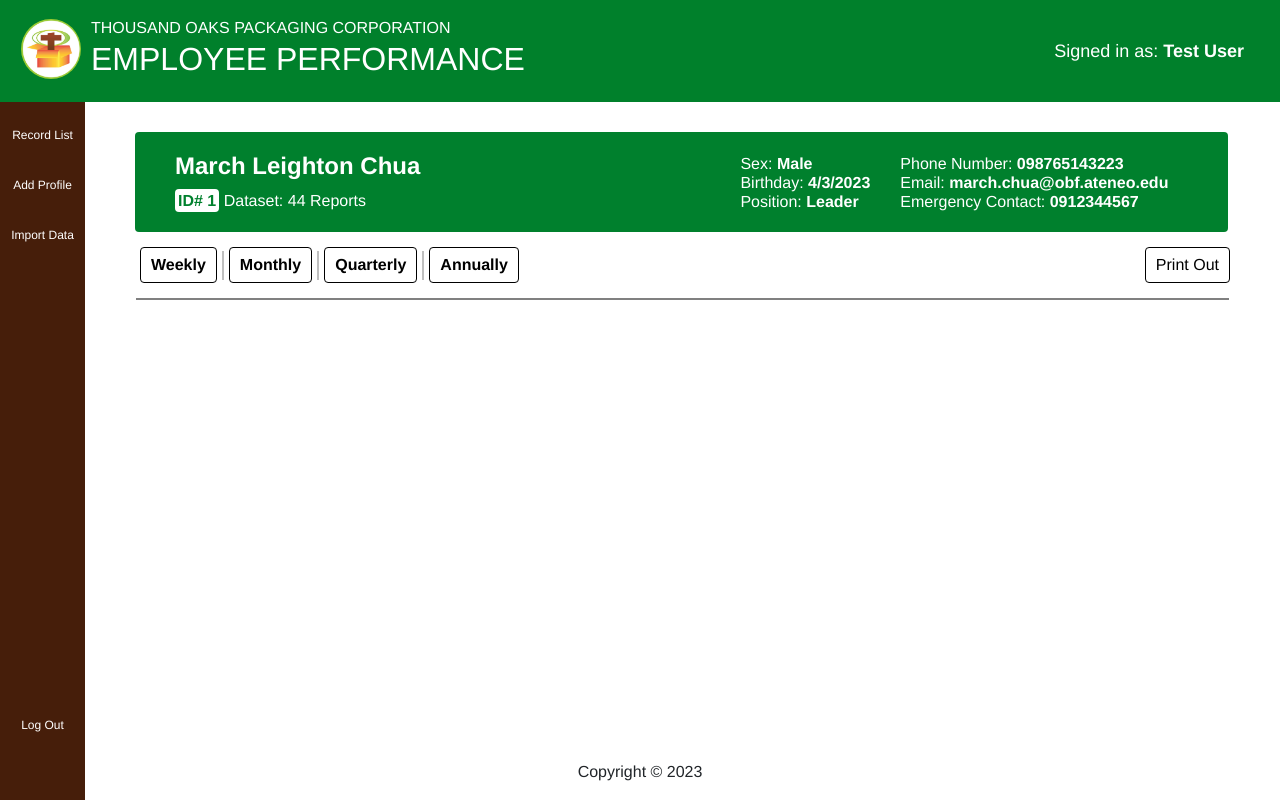
After one commit to dexsap/commission, a Django app: template IPSystemTOPC/EmployeeProdDB/templates/EmployeeProdDB/emp_record.html in a window 1280 px wide. The commit adds this page. Run offline with Django 4.2, Linux system fonts and the light colour scheme; the template is opened without the code that fills it, so the values that code supplies are empty; parts of the project's set-up code (start-up, migrations or seed data) failed here and were passed over; some libraries are stand-ins or nearby versions.

Commit message:
added base html for the employee dashboard

```diff
--- /dev/null
+++ b/IPSystemTOPC/EmployeeProdDB/static/css/emp_record.css
@@ -0,0 +1,125 @@
+body {
+    font-family: Helvetica ;
+}
+
+.employee-info-cont {
+    margin: 30px 50px 0px;
+    background-color: #00802D;
+    color: white;
+    width: 91.5%;
+    height: 100px;
+    margin-right: 50px;
+    border-radius: 4px;
+    padding: 5px 10px;
+    display: flex;
+    justify-content: space-between;
+}
+
+.employee-info-contact{
+    display: flex;
+    margin-right: 50px;
+}
+
+.employee-nameID {
+    display: flex;
+    height: 100%;
+    margin-left: 30px;
+    flex-direction: column;
+    width: 30%;
+    justify-content: center;
+
+}
+
+#ID {
+    background-color: white;
+    color: #00802D;
+    border-radius: 4px;
+    padding: 3px;
+    font-weight: bold;
+}
+
+/* .employee-info-contact {
+    display: flex;
+    flex-direction: column;
+} */
+
+.SBP {
+    display: flex;
+    height: 100%;
+    margin-left: 30px;
+    flex-direction: column;
+    justify-content: center;
+}
+
+.SBP h6 {
+    font-size: 16px;
+    margin: 0px;
+}
+
+.bold {
+    font-weight: bold;
+}
+
+.dashboard-options {
+    margin: 15px 50px 0px;
+    display: flex;
+    justify-content: space-between;
+}
+
+.print-out button {
+    border-radius: 4px;
+    border: 1px solid black;
+    padding: 5px 10px;
+    background-color: white;
+    width: max-content;
+}
+
+.print-out button:hover {
+    background-color: #ddd;
+}
+
+.select-range {
+    display: flex;
+    justify-content: space-between;
+    align-items: center;
+}
+
+.range-selected {
+    border-radius: 4px;
+    border: 1px solid black;
+    margin: 0px 5px;
+    padding: 5px 10px;
+    font-weight: bold;
+    background-color: white;
+}
+
+.range-selected:hover, .range-selected:focus {
+
+    background-color: #00802B;
+    color: white;
+}
+
+.vert-line {
+    border: 0.5px solid grey;
+    height: 80%;
+    width: 0.3px;
+    margin-top: 5px;
+    margin-bottom: 5px;
+    opacity: 50%;
+}
+
+.seperator {
+    display: flex;
+    justify-content: center;
+}
+
+.hori-line {
+    border: 0.5px solid grey;
+    width: 91.5%;
+    height: 0.3px;
+    margin-top: 15px;
+}
+
+.main {
+    margin-left: 85px;
+}
--- /dev/null
+++ b/IPSystemTOPC/EmployeeProdDB/templates/EmployeeProdDB/emp_record.html
@@ -0,0 +1,107 @@
+{% extends 'EmployeeProdDB/base.html' %} {% load static %} {% block content %}
+
+<head>
+  <link rel="stylesheet" href="{% static 'css/style.css' %}" />
+  <link
+    rel="stylesheet"
+    href="https://cdn.jsdelivr.net/npm/bootstrap@5.2.3/dist/css/bootstrap.min.css"
+    integrity="sha384-rbsA2VBKQhggwzxH7pPCaAqO46MgnOM80zW1RWuH61DGLwZJEdK2Kadq2F9CUG65"
+    crossorigin="anonymous"
+  />
+  <link
+    href="https://cdnjs.cloudflare.com/ajax/libs/font-awesome/6.1.2/css/all.min.css"
+    rel="stylesheet"
+  />
+  <link rel="stylesheet" href="{% static 'css/emp_record.css' %}" />
+  <title>Employee Record</title>
+</head>
+<body>
+  <div class="employee-info-cont">
+    <div class="employee-nameID">
+      <h4 class="bold">March Leighton Chua</h4>
+      <div>
+        <span id="ID">ID# 1</span>
+        <span>Dataset: 44 Reports</span>
+      </div>
+    </div>
+    <div class="employee-info-contact">
+      <div class="SBP">
+        <h6>
+          Sex:
+          <span class="bold"> Male<!-- IMPORT INFO HERE --> </span>
+        </h6>
+        <h6>
+          Birthday:
+          <span class="bold"> 4/3/2023<!-- IMPORT INFO HERE --> </span>
+        </h6>
+        <h6>
+          Position: <span class="bold"> Leader<!-- IMPORT INFO HERE --> </span>
+        </h6>
+      </div>
+
+      <div class="SBP">
+        <h6>
+          Phone Number:
+          <span class="bold"> 098765143223<!-- IMPORT INFO HERE --> </span>
+        </h6>
+        <h6>
+          Email:
+          <span class="bold">
+            march.chua@obf.ateneo.edu<!-- IMPORT INFO HERE -->
+          </span>
+        </h6>
+        <h6>
+          Emergency Contact:
+          <span class="bold"> 0912344567<!-- IMPORT INFO HERE --> </span>
+        </h6>
+      </div>
+    </div>
+  </div>
+
+  <div class="dashboard-options">
+    <div class="select-range">
+        <div class="">
+            <button type="submit" class="range-selected">
+                Weekly
+            </button>
+        </div>
+
+        <div class="vert-line"></div>
+
+        <div>
+            <button type="submit" class="range-selected">
+                Monthly
+            </button>
+        </div>
+
+        <div class="vert-line"></div>
+
+        <div>
+            <button type="submit" class="range-selected">
+                Quarterly
+            </button>
+        </div>
+
+        <div class="vert-line"></div>
+
+        <div>
+            <button type="submit" class="range-selected">
+                Annually
+            </button>
+        </div>
+    </div>
+    <div class="print-out">
+        <button type="submit" class="">
+            Print Out
+        </button>
+    </div>
+  </div>
+
+    <div class="seperator">
+        <div class="hori-line"></div>
+    </div>
+
+    <!-- EXTEND CHART JS AND REMARKS PAGE HEREHERE HERE HERE HERE -->
+    <!--  DUNNO HOW TO EXTEND ANOTHER HTML HERE    -->
+</body>
+{% endblock %}
--- a/IPSystemTOPC/EmployeeProdDB/urls.py
+++ b/IPSystemTOPC/EmployeeProdDB/urls.py
@@ -8,7 +8,8 @@ urlpatterns = [
     path('home/', views.home, name='home'),
     path('upload_csv/', views.upload_csv, name = 'upload_csv'),
     path('show_csv_data/', views.show_csv_data, name ='show_csv_data'),
-    path('signup/', views.signup, name='signup')
+    path('signup/', views.signup, name='signup'),
     #path('', views.login_page, name='loginpage'),
+    path('emp_record/', views.emp_record, name='emp_record')
 
 ]
--- a/IPSystemTOPC/EmployeeProdDB/views.py
+++ b/IPSystemTOPC/EmployeeProdDB/views.py
@@ -5,7 +5,7 @@ from django.shortcuts import render, redirect
 from .models import Productivity, User
 from django.contrib import messages
 from django.utils.dateparse import parse_date, parse_duration
-from dateutil.parser import parse as parse_date
+# from dateutil.parser import parse as parse_date
 
 def home(request):
         return render(request, 'EmployeeProdDB/home.html')
@@ -172,3 +172,7 @@ def show_csv_data(request):
 
 #def index(request):
 #    return render(request, 'index.html')
+
+
+def emp_record(request):
+    return (render(request, 'EmployeeProdDB/emp_record.html'))
```
Also changed, not shown: IPSystemTOPC/EmployeeProdDB/static/css/home.css (+7 -6 lines), IPSystemTOPC/EmployeeProdDB/templates/EmployeeProdDB/home.html (+6 -6 lines), IPSystemTOPC/EmployeeProdDB/templates/EmployeeProdDB/remarks_page.html (added, +25 -0 lines), IPSystemTOPC/EmployeeProdDB/static/css/remarks_page.css (added).
